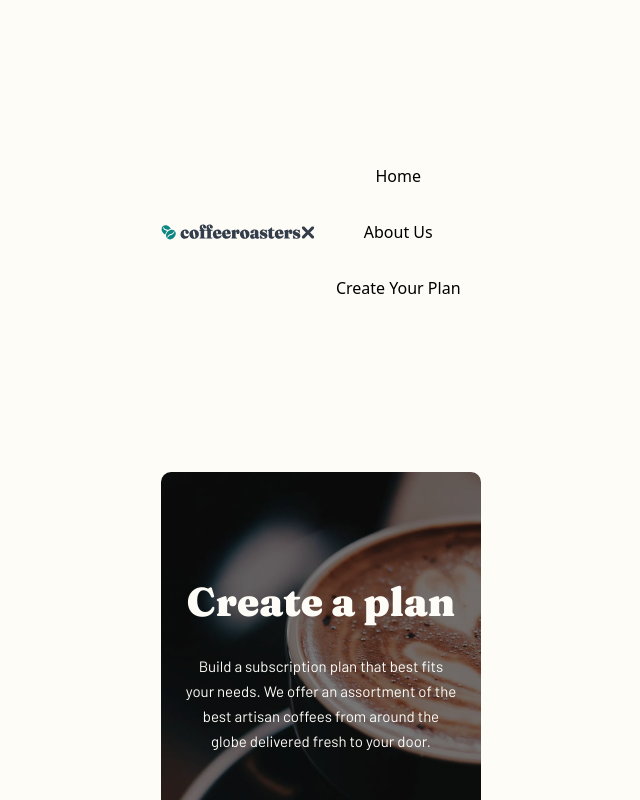
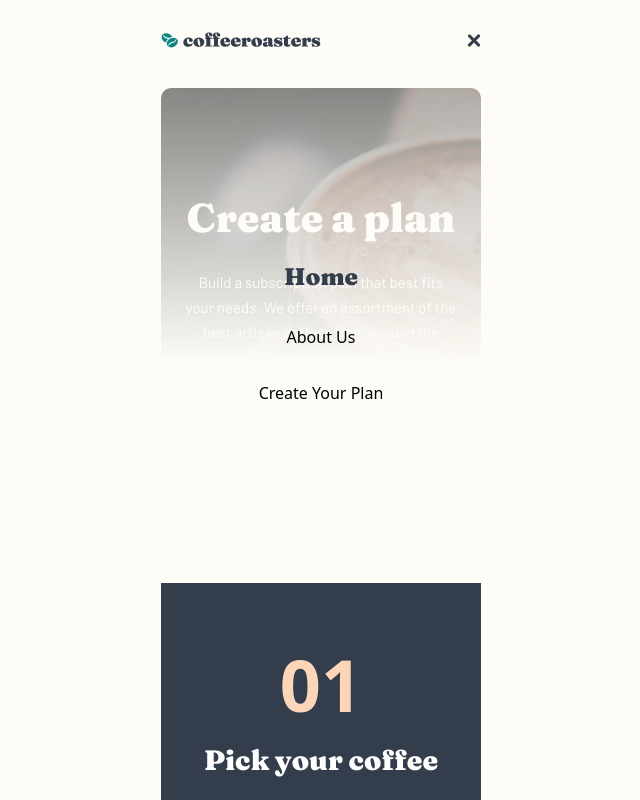
Before and after one commit to tikosaghinadze/cofeeroasters-subscription, a React (Vite) app: page /plan in a window 1280 px wide. Both pictures are taken after a click on the picture 792 px from the left and 40 px from the top of the page. Shown: the top 800 px of the page, without its empty margins (319-959 px from the left). Built offline with nearby package versions, Linux system fonts and the light colour scheme; the HTML template or start-up script is replaced by a standard one.

Commit message:
style:work on burger menu and summary modals

```diff
--- a/src/components/BurgerMenuModal.jsx
+++ b/src/components/BurgerMenuModal.jsx
@@ -2,9 +2,13 @@ import { Link } from "react-router-dom";
 
 const BurgerMenuModal = (props) => {
   return (
-    <div className=" w-full h-[400px] flex justify-center items-center">
+    <div className="modalGradient h-[500px] fixed top-[333px] left-1/2 transform -translate-x-1/2 -translate-y-1/2 bg-light w-[327px] flex justify-center items-center">
       <ul className=" w-full flex flex-col items-center justify-center gap-8">
-        <Link onClick={() => props.showBurgerMenuHandle()} to="/">
+        <Link
+          className="text-2xl text-darkBlue font-body-font1"
+          onClick={() => props.showBurgerMenuHandle()}
+          to="/"
+        >
           Home{" "}
         </Link>
         <Link onClick={() => props.showBurgerMenuHandle()} to="/about">
--- a/src/components/Header/Header.jsx
+++ b/src/components/Header/Header.jsx
@@ -6,6 +6,7 @@ import BurgerMenuModal from "../BurgerMenuModal.jsx";
 const Header = () => {
   const [showBurgerMenu, setShowBurgerMenu] = useState(false);
   const [showModal, setShowModal] = useState(false);
+
   const showBurgerMenuHandle = () => {
     setShowBurgerMenu(!showBurgerMenu);
     setShowModal(!showModal);
--- a/src/components/Plan/PlanQuestions.jsx
+++ b/src/components/Plan/PlanQuestions.jsx
@@ -49,14 +49,14 @@ const PlanQuestions = (props) => {
                       className={`w-full h-[140px] p-6 flex flex-col gap-2 rounded-lg cursor-pointer ${
                         selectedAnswers[item.id] === type.id
                           ? "bg-hulk text-white"
-                          : "bg-gray2"
+                          : "bg-gray2 text-darkBlue"
                       }`}
                       key={type.id}
                     >
-                      <h3 className="text-darkBlue text-2xl font-black font-body-font1 leading-8">
+                      <h3 className=" text-2xl font-black font-body-font1 leading-8">
                         {type.type}
                       </h3>
-                      <p className="text-darkBlue font-body-font2 font-normal text-base leading-[26px]">
+                      <p className=" font-body-font2 font-normal text-base leading-[26px]">
                         {type.answer}
                       </p>
                     </div>
@@ -133,16 +133,21 @@ const PlanQuestions = (props) => {
         Create my plan!
       </button>
       {showModal && (
-        <div className="fixed bg-white w-[327px] inset-0 flex items-center flex-col z-50 bg-gray-800 ">
-          <div className="bg-darkBlue w-full">
+        <>
+          <div
+            onClick={() => setShowModal(!showModal)}
+            className="bg-black opacity-80 inset-0 fixed w-full h-full"
+          ></div>
+          <div className="rounded-[10px]  z-10 fixed top-1/2 left-1/2 transform -translate-x-1/2 -translate-y-1/2 bg-white w-[327px]  flex items-center flex-col  bg-gray-800 ">
+            <div className="bg-darkBlue w-full h-[92px] rounded-tl-[10px] rounded-tr-[10px] flex justify-start px-6  items-center">
               {" "}
               <h3 className="text-white font-body-font1 text-[28px] font-black">
                 Order Summary
               </h3>
             </div>
-          <div>
+            <div className="mt-8 px-6">
               <p className="mt-[10px] font-body-font1 text-gray text-2xl font-black leading-10">
-              {"I drink my coffee as "}
+                "I drink my coffee as
                 {selectedAnswers[props.items[0].id] && (
                   <span className="text-hulk">
                     {
@@ -192,18 +197,19 @@ const PlanQuestions = (props) => {
                     }
                   </span>
                 )}
-              {"."}
+                ."
               </p>
-            <p className=" font-body-font2 font-black tex-[15px] text-darkBlue">
+              <p className=" font-body-font2 leading-[25px] font-normal text-[15px] text-darkBlue">
                 Is this correct? You can proceed to checkout or go back to plan
                 selection if something is off. Subscription discount codes can
                 also be redeemed at the checkout.{" "}
               </p>
-            <button className=" px-4 py-[35px] bg-hulk w-[217px] h-[56px] rounded-[6px] flex justify-center items-center text-lg font-black text-light font-body-font1 ">
+              <button className=" my-6 px-4 py-[35px] bg-hulk w-full h-[56px] rounded-[6px] flex justify-center items-center text-lg font-black text-light font-body-font1 ">
                 Checkout - $14.00 / mo
               </button>
             </div>
           </div>
+        </>
       )}
     </div>
   );
--- a/src/index.css
+++ b/src/index.css
@@ -14,3 +14,11 @@ body {
   width: 100vw;
   background: #fefcf7;
 }
+
+.modalGradient {
+  background: linear-gradient(
+    180deg,
+    rgba(254, 252, 247, 0.5) 0%,
+    #fefcf7 55.94%
+  );
+}
--- a/tailwind.config.js
+++ b/tailwind.config.js
@@ -15,6 +15,8 @@ export default {
       colors: {
         whiteText: "#fefcf7;",
         specialGreen: "#0E8784",
+        modalGradient:
+          "linear-gradient(180deg, rgba(254, 252, 247, 0.50) 0%, #FEFCF7 55.94%)",
         "text-gradient":
           "linear-gradient(180deg,rgba(254,252,247,.0001) 0%,#FEFCF7 100%)",
         darkBlue: "#333D4B",
```
Lines whose indentation alone changed are shown as unchanged.
